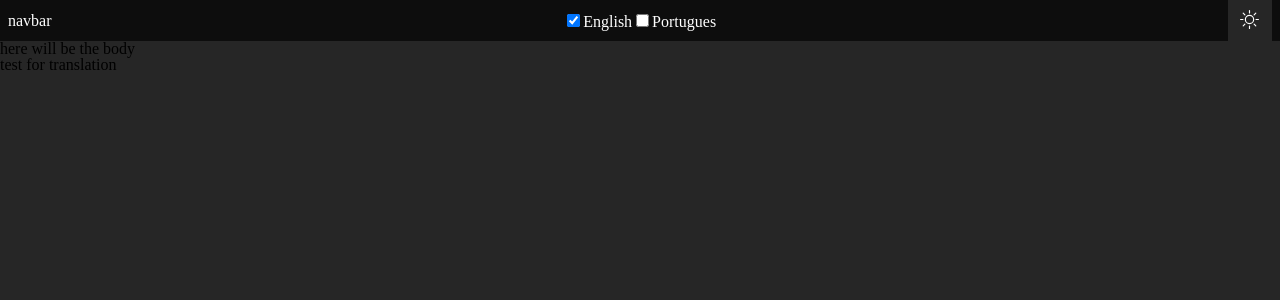
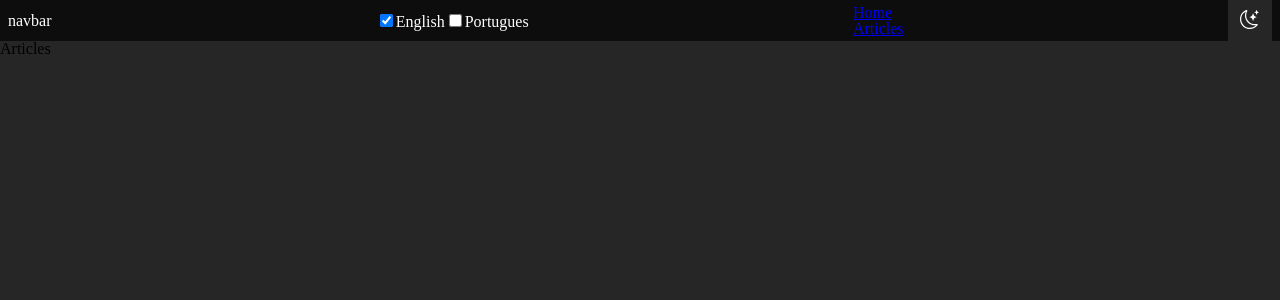
Before and after one commit to sandromatiass/DevSandroMatias, a React (Vite) app: page /Articles in a window 1280 px wide. Shown: the top 300 px of the page. Built offline with nearby package versions, Linux system fonts and the light colour scheme.

Commit message:
correction routes

```diff
--- a/src/App.tsx
+++ b/src/App.tsx
@@ -1,32 +1,14 @@
-/*impotation configuration styles */
 import GlobalStyles from "./shared/Styles";
-
-/*importation containers */
-import CHeader from "./shared/Components/Containers/CHeader/CHeader";
-import CBody from "./shared/Components/Containers/CBody/CBody.tsx";
-
-/*Importation theme*/
-import { LightMode } from "./shared/Styles/Themes/LightMode/LightMode.ts";
-import { DarkMode } from "./shared/Styles/Themes/DarkMode/DarkMode.ts";
-
-import { ThemeProvider } from "styled-components";
-import useThemeMode from "./shared/Utils/Hooks/useThemeMode.ts";
-
+import ThemeProvider from "./shared/Utils/Context/ThemeContext";
+import RoutesApp from "./routes.tsx";
 
 function App() {
-  const { theme, themeChanger } = useThemeMode();
-
-  const themeMode = theme === "LightMode" ? LightMode : DarkMode;
-
   return (
-    <>
-      <ThemeProvider theme={themeMode}>
-        <GlobalStyles/>
-        <CHeader themeChanger={themeChanger}/>
-        <CBody/>
-      </ThemeProvider>
-    </>
-  )
-};
+    <ThemeProvider>
+      <GlobalStyles />
+      <RoutesApp />
+    </ThemeProvider>
+  );
+}
 
 export default App;
--- a/src/routes.tsx
+++ b/src/routes.tsx
@@ -1,11 +1,24 @@
+/* importations routes */
 import { BrowserRouter, Routes, Route } from "react-router-dom";
 
+/* Pages */
 import HomePage from "./shared/Pages/Home";
 import ArticlesPage from "./shared/Pages/Articles";
 
+/* Hooks themeMode */
+import useThemeMode from "./shared/Utils/Hooks/useThemeMode";
+
+/* Container */
+import CHeader from "./shared/Components/Containers/CHeader/CHeader";
+
+
 function RoutesApp() {
+  const {themeChanger} = useThemeMode();
+
+
   return (
     <BrowserRouter>
+      <CHeader themeChanger={themeChanger}/>
       <Routes>
         <Route path="/" element={ <HomePage/> }/>
         <Route path="/Articles" element={ <ArticlesPage/> } />
--- a/src/shared/Components/Navbar/Navbar.tsx
+++ b/src/shared/Components/Navbar/Navbar.tsx
@@ -1,24 +1,29 @@
 import { useTheme } from "styled-components";
+import { SNavbar, SThemeButton } from "./Navbar.styles";
+import { BsSun, BsMoonStars } from 'react-icons/bs';
+import ButtonTranslate from "../ButtonTranslate/ButtonTranslate";
+import { Link } from "react-router-dom";
+import { useTheme as useThemeContext } from "../../Utils/Context/ThemeContext";
 
-import { SNavbar, SThemeButton } from "./Navbar.styles";
+import { useTranslation } from "react-i18next";
 
-import { BsSun } from 'react-icons/bs';
-import { BsMoonStars } from 'react-icons/bs';
-
-import ButtonTranslate from "../ButtonTranslate/ButtonTranslate";
-
-export interface themeChangeProps {
-  themeChanger: () => void;
-}
-
-const Navbar = ({themeChanger}: themeChangeProps) => {
+const Navbar = () => {
   const theme = useTheme();
+  const { themeChanger } = useThemeContext();
+  const { t } = useTranslation();
 
   return (
     <SNavbar>
       <h1>navbar</h1>
-      <ButtonTranslate/>
-
+      <ButtonTranslate />
+      <nav>
+        <ul>
+          <li>
+            <Link to="/"> <p>{t("Home")}</p></Link>
+            <Link to="/Articles">{t("Articles")}</Link>
+          </li>
+        </ul>
+      </nav>
       <SThemeButton>
         <label htmlFor="checkbox" className="switch">
           <input
@@ -28,23 +33,17 @@ const Navbar = ({themeChanger}: themeChangeProps) => {
             onChange={() => false}
             checked={theme.title === 'DarkMode'}
           />
-
           <div className="slider round">
-            {window.localStorage.getItem('theme') !== 'LightMode' ? (
-              <>
-                <BsSun size={25} style={{ marginLeft: '0px', height: '19px' }}/>
-              </>
+            {theme.title === 'LightMode' ? (
+              <BsSun size={25} style={{ marginLeft: '0px', height: '19px' }} />
             ) : (
-              <>
-                <BsMoonStars size={25} style={{ marginLeft: '0px', height: '19px' }}/>
-              </>
+              <BsMoonStars size={25} style={{ marginLeft: '0px', height: '19px' }} />
             )}
           </div>
         </label>
-
       </SThemeButton>
     </SNavbar>
-  )
+  );
 };
 
 export default Navbar;
--- a/src/shared/Pages/Articles/index.tsx
+++ b/src/shared/Pages/Articles/index.tsx
@@ -1,7 +1,11 @@
+import { useTranslation } from "react-i18next";
+
 const ArticlesPage = () =>{
+  const {t} = useTranslation();
+
   return (
     <div>
-      <p>Articles</p>
+      <p>{t("Articles")}</p>
     </div>
   )
 }
--- a/src/shared/Pages/Home/index.tsx
+++ b/src/shared/Pages/Home/index.tsx
@@ -1,6 +1,9 @@
+import CBody from "../../Components/Containers/CBody/CBody";
+
 const HomePage = () => {
   return (
     <div>
+      <CBody/>
       <p>
         HomePage
       </p>
--- a/src/shared/Utils/Context/ThemeContext/index.tsx
+++ b/src/shared/Utils/Context/ThemeContext/index.tsx
@@ -1,19 +1,27 @@
-import { ReactNode } from "react";
-import { ThemeProvider } from "styled-components";
-import { useThemeMode } from "../../Hooks/useThemeMode";
+import { ReactNode, createContext, useContext } from "react";
+import { ThemeProvider as StyledThemeProvider } from "styled-components";
+import useThemeMode from "../../Hooks/useThemeMode";
 import { DarkMode } from "../../../Styles/Themes/DarkMode/DarkMode";
 import { LightMode } from "../../../Styles/Themes/LightMode/LightMode";
 
 interface ThemeContextProps {
   children: ReactNode;
-};
+}
 
-const ThemeContext = ({ children }: ThemeContextProps) => {
-  const { theme } = useThemeMode();
+const ThemeContext = createContext<any>(null);
+
+export const ThemeProvider = ({ children }: ThemeContextProps) => {
+  const { theme, themeChanger } = useThemeMode();
 
   const themeMode = theme === "DarkMode" ? DarkMode : LightMode;
 
-  return <ThemeProvider theme={themeMode}>{children}</ThemeProvider>;
+  return (
+    <ThemeContext.Provider value={{ theme, themeChanger }}>
+      <StyledThemeProvider theme={themeMode}>{children}</StyledThemeProvider>
+    </ThemeContext.Provider>
+  );
 };
 
-export default ThemeContext;
+export const useTheme = () => useContext(ThemeContext);
+
+export default ThemeProvider;
--- a/src/shared/Utils/Hooks/useThemeMode.ts
+++ b/src/shared/Utils/Hooks/useThemeMode.ts
@@ -5,17 +5,21 @@ export const useThemeMode = () => {
 
   const setMode = (mode: string) => {
     window.localStorage.setItem("theme", mode);
-    setTheme(mode)
+    setTheme(mode);
   };
 
-  const themeChanger = () => (theme === "DarkMode" ? setMode("LightMode") : setMode("DarkMode"));
+  const themeChanger = () => {
+    setMode(theme === "DarkMode" ? "LightMode" : "DarkMode");
+  };
 
   useEffect(() => {
     const localTheme = window.localStorage.getItem("theme");
-    localTheme && setTheme(localTheme);
+    if (localTheme) {
+      setTheme(localTheme);
+    }
   }, []);
 
-  return { theme, themeChanger};
+  return { theme, themeChanger };
 };
 
 export default useThemeMode;
--- a/src/shared/Utils/languages/en.json
+++ b/src/shared/Utils/languages/en.json
@@ -2,6 +2,8 @@
   "translation":{
     "aqui vai ficar o body":"here will be the body",
     "teste para tradução":"test for translation",
-    "teste": "test"
+    "teste": "test",
+    "Inicio":"Home",
+    "Artigos":"Articles"
   }
 }
--- a/src/shared/Utils/languages/pt-br.json
+++ b/src/shared/Utils/languages/pt-br.json
@@ -2,6 +2,8 @@
   "translation":{
     "aqui vai ficar o body":"aqui vai ficar o body",
     "teste para tradução":"teste para tradução",
-    "teste":"teste"
+    "teste":"teste",
+    "inicio":"inicio",
+    "artigos":"artigos"
   }
 }
```
Also changed, not shown: src/main.tsx (+4 -5 lines).
